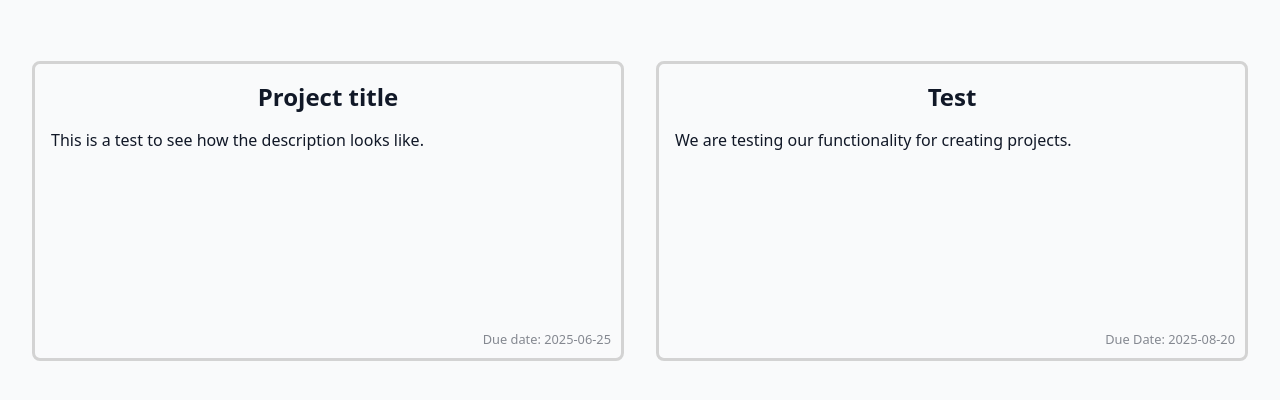
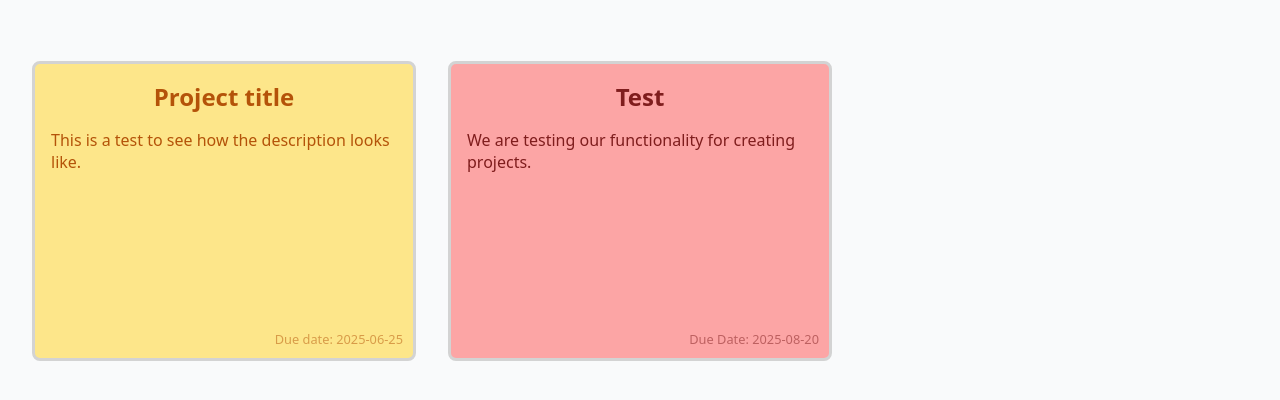
Before and after one commit to alextalijan/todo-list, a website built with webpack: page src/template.html in a window 1280 px wide. Shown: the part 196-596 px from the top of the page. Built offline with nearby package versions, Linux system fonts and the light colour scheme.

Commit message:
style: add colors for different project priorities
Appropriate color is given to projects based on their urgency.

```diff
--- a/src/css/styles.css
+++ b/src/css/styles.css
@@ -57,7 +57,7 @@ body {
     height: 88%;
     background-color: inherit;
     display: grid;
-    grid-template-columns: repeat(auto-fit, minmax(200px, 1fr));
+    grid-template-columns: repeat(auto-fill, minmax(350px, 1fr));
     grid-auto-rows: 300px;
     padding: 2rem;
     gap: 2rem;
@@ -86,13 +86,16 @@ body {
 }
 
 .low-priority {
-
+    background-color: #FEF9C3;
+    color: #92400E;
 }
 
 .medium-priority {
-
+    background-color: #FDE68A;
+    color: #B45309;
 }
 
 .high-priority {
-
+    background-color: #FCA5A5;
+    color: #7F1D1D;
 }
--- a/src/js/display-controller.js
+++ b/src/js/display-controller.js
@@ -5,6 +5,8 @@
         for (const project of projects) {
             const projectDiv = document.createElement("div");
             projectDiv.className = "project-card";
+            // Depending on priority of project, add relevant color to the card
+            projectDiv.classList.add(`${project.priority}-priority`);
 
             const heading = document.createElement("h2");
             heading.textContent = project.title;
--- a/src/js/project-class.js
+++ b/src/js/project-class.js
@@ -21,7 +21,7 @@ class Task {
 
 export class Project {
 
-    constructor(title, description, dueDate, priority) {
+    constructor(title, description, dueDate, priority = "low") {
         this.title = title;
         this.description = description;
         this.dueDate = dueDate;
--- a/src/template.html
+++ b/src/template.html
@@ -12,7 +12,7 @@
     </header>
     <h1 class="title">My Projects</h1>
     <div id="projects" class="projects">
-      <div class="project-card">
+      <div class="project-card medium-priority">
         <h2 class="project-title">Project title</h2>
         <p class="project-description">This is a test to see how the description looks like.</p>
         <p class="project-due-date">Due date: 2025-06-25</p>
```
